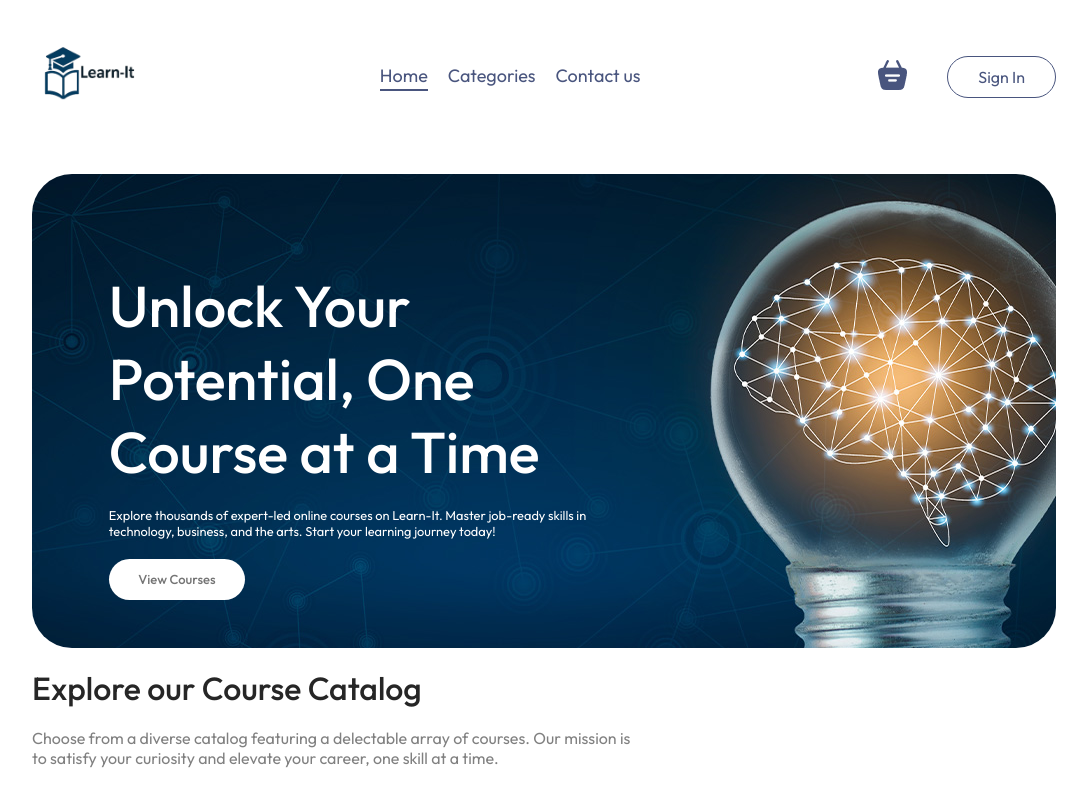
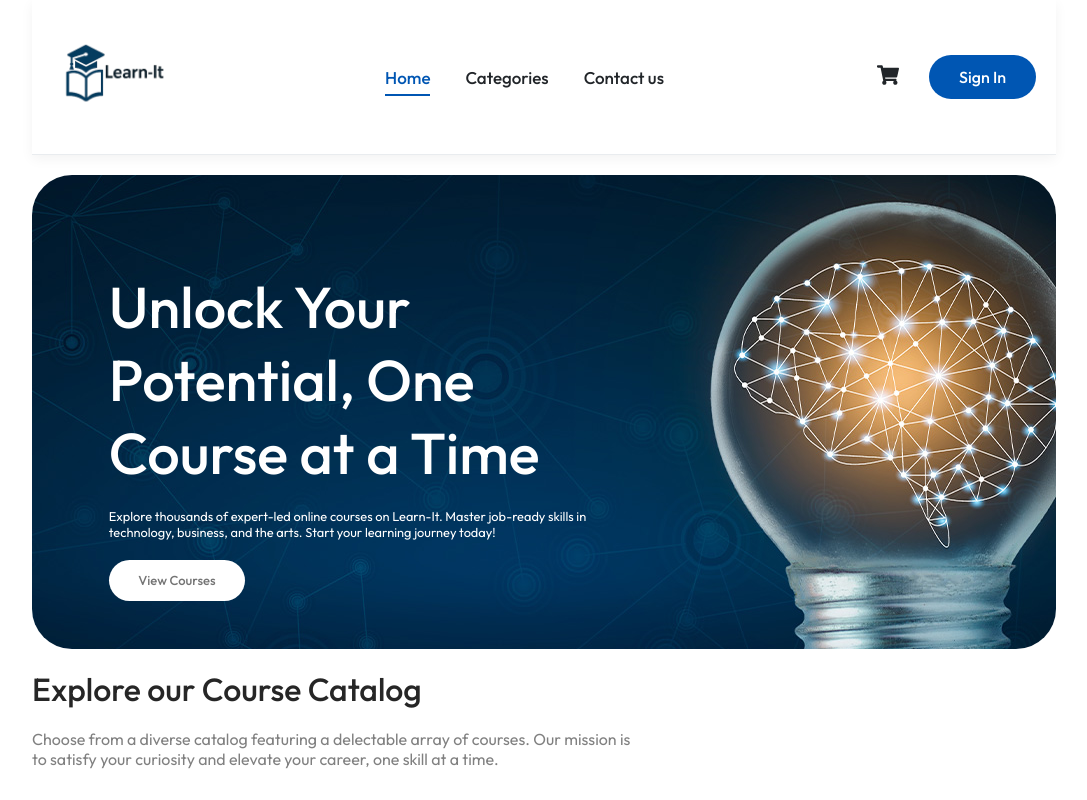
Before and after one commit to rZk1809/Learn-It, a React (Vite) app: page / in a window 1280 px wide. Shown: the top 800 px of the page, without its empty margins (96-1183 px from the left). Built offline with nearby package versions, Linux system fonts and the light colour scheme.

Commit message:
Changed navbar

```diff
--- a/package.json
+++ b/package.json
@@ -16,6 +16,7 @@
     "gh-pages": "^6.3.0",
     "react": "^19.1.0",
     "react-dom": "^19.1.0",
+    "react-icons": "^5.5.0",
     "react-router-dom": "^7.6.2"
   },
   "devDependencies": {
--- a/src/components/Navbar/Navbar.css
+++ b/src/components/Navbar/Navbar.css
@@ -1,111 +1,180 @@
+
+:root {
+    --primary-text: #212529;
+    --primary-accent: #0056b3;
+    --navbar-bg: #ffffff;
+    --navbar-shadow: 0 4px 12px rgba(0, 0, 0, 0.05);
+    --border-color: #e9ecef;
+    --accent-red: #dc3545;
+}
 .navbar {
-    padding: 20px 0px;
+    padding: 15px 0;
+    background-color: var(--navbar-bg);
+    box-shadow: var(--navbar-shadow);
+    position: relative;
+    top: 0;
+    left: 0;
+    width: 100%;
+    z-index: 1000;
+    border-bottom: 1px solid var(--border-color);
+}
+
+.navbar-container {
     display: flex;
     justify-content: space-between;
     align-items: center;
+    max-width: 1200px;
+    margin: 0 auto;
+    padding: 0 20px;
 }
 
 .navbar .logo {
-    width: 110px;
+    width: 120px;
+    transition: transform 0.3s ease;
+}
+.navbar .logo:hover {
+    transform: scale(1.05);
 }
 
-.navbar-menu {
+.navbar-menu-desktop {
     display: flex;
     list-style: none;
-    gap: 20px;
-    color: #49557E;
-    font-size: 18px;
+    gap: 35px;
+    color: var(--primary-text);
+    font-size: 17px;
+    font-weight: 500;
 }
 
-.navbar-menu .active {
-    padding-bottom: 2px;
-    border-bottom: 2px solid #49557E;
+.navbar-menu-desktop li a {
+    color: var(--primary-text);
+    text-decoration: none;
+    position: relative;
+    padding-bottom: 8px;
+    transition: color 0.3s ease;
+}
+
+.navbar-menu-desktop li a::after {
+    content: '';
+    position: absolute;
+    width: 0;
+    height: 2px;
+    bottom: 0;
+    left: 0;
+    background-color: var(--primary-accent);
+    transition: width 0.3s ease;
+}
+
+.navbar-menu-desktop li a:hover::after,
+.navbar-menu-desktop li a.active::after {
+    width: 100%;
+}
+
+.navbar-menu-desktop li a:hover,
+.navbar-menu-desktop li a.active {
+    color: var(--primary-accent);
 }
 
 .navbar-right {
     display: flex;
     align-items: center;
-    gap: 40px;
+    gap: 30px;
 }
 
-.navbar-search-icon{
-position: relative;
+.navbar-cart-icon {
+    position: relative;
+    color: var(--primary-text);
+    cursor: pointer;
 }
 
-.navbar-search-icon .dot{
+.navbar-cart-icon .dot {
     position: absolute;
-    min-width: 10px;
-    min-height: 10px;
-    background-color: #FF4C24;
-    border-radius: 5px;
-    top: -8px;
-    right: -8px;
+    width: 10px;
+    height: 10px;
+    background-color: var(--accent-red);
+    border-radius: 50%;
+    top: -4px;
+    right: -4px;
+    border: 1px solid var(--navbar-bg);
 }
 
 .navbar-right button {
-    background: transparent;
+    background-color: var(--primary-accent);
+    color: #fff;
     font-size: 16px;
-    color: #49557E;
-    border: 1px solid #49557E;
-    padding: 10px 30px;
+    font-weight: 500;
+    border: none;
+    padding: 12px 30px;
     border-radius: 50px;
     cursor: pointer;
-    transition: 0.3s;
+    transition: background-color 0.3s ease, transform 0.3s ease;
 }
 
 .navbar-right button:hover {
-    background: rgb(194, 194, 243);
+    background-color: #004494; /* Darker shade of accent */
+    transform: translateY(-2px);
 }
 
-@media (max-width:1050px) {
-    .navbar .logo {
-        width: 140px;
+/* 5. Hamburger Menu - Hidden on Desktop */
+.navbar-menu-icon {
+    display: none;
+    cursor: pointer;
+    color: var(--primary-text);
+}
+
+.navbar-menu-mobile {
+    display: none;
+}
+
+/* 6. Responsive Design */
+@media (max-width: 900px) {
+    .navbar-container {
+        padding: 0 15px;
+    }
+    .navbar-menu-desktop {
+        display: none; /* Hide desktop menu */
+    }
+    .navbar-menu-icon {
+        display: block; /* Show hamburger icon */
     }
 
-    .navbar-menu {
-        gap: 20px;
-        font-size: 17px;
+    /* Mobile Menu Styling */
+    .navbar-menu-mobile {
+        position: fixed;
+        top: 0;
+        right: -100%; /* Start off-screen */
+        width: 280px;
+        height: 100vh;
+        background-color: var(--navbar-bg);
+        box-shadow: -4px 0 15px rgba(0, 0, 0, 0.1);
+        display: flex;
+        flex-direction: column;
+        list-style: none;
+        padding: 20px 30px;
+        gap: 25px;
+        transition: right 0.4s cubic-bezier(0.25, 0.46, 0.45, 0.94);
     }
 
-    .navbar-right {
-        gap: 30px;
+    .navbar-menu-mobile.open {
+        right: 0; /* Slide in */
     }
 
-    .navbar-right img {
-        width: 22px;
+    .navbar-menu-mobile .mobile-logo-row {
+        display: flex;
+        justify-content: flex-end;
+        width: 100%;
+        margin-bottom: 20px;
+        cursor: pointer;
+        color: var(--primary-text);
     }
 
-    .navbar-right button {
-        padding: 8px 25px;
+    .navbar-menu-mobile li a {
+        font-size: 18px;
+        font-weight: 500;
+        color: var(--primary-text);
+        text-decoration: none;
+    }
+
+    .navbar-menu-mobile li a.active {
+        color: var(--primary-accent);
     }
 }
-
-@media (max-width:900px) {
-    .navbar .logo {
-        width: 120px;
-    }
-
-    .navbar-menu {
-        gap: 15px;
-        font-size: 16px;
-    }
-
-    .navbar-right {
-        gap: 20px;
-    }
-
-    .navbar-right img {
-        width: 20px;
-    }
-
-    .navbar-right button {
-        font-size: 15px;
-        padding: 7px 20px;
-    }
-}
-
-@media (max-width:750px) {
-    .navbar-menu {
-        display: none;
-    }
-}
--- a/src/components/Navbar/Navbar.jsx
+++ b/src/components/Navbar/Navbar.jsx
@@ -1,31 +1,42 @@
-import React, { useContext, useState } from 'react'
-import './Navbar.css'
-import { assets } from '../../assets/assets'
-import { Link } from 'react-router-dom'
-import { StoreContext } from '../../Context/StoreContext'
+import React, { useContext, useState } from 'react';
+import './Navbar.css';
+import { assets } from '../../assets/assets';
+import { Link } from 'react-router-dom';
+import { StoreContext } from '../../Context/StoreContext';
+import { FaBars, FaTimes, FaShoppingCart } from 'react-icons/fa';
 
 const Navbar = ({ setShowLogin }) => {
+    const [menu, setMenu] = useState("home");
+    const [isMobileMenuOpen, setMobileMenuOpen] = useState(false);
+    const { getTotalCartAmount } = useContext(StoreContext);
 
-    const [menu, setMenu] = useState("home");
-    const { getTotalCartAmount } = useContext(StoreContext);
+    const handleLinkClick = (menuName) => {
+        setMenu(menuName);
+        setMobileMenuOpen(false);
+    };
 
     return (
         <div className='navbar'>
+            <div className="navbar-container">
                 <Link to='/'><img className='logo' src={assets.logo} alt="Learn-It Logo" /></Link>
-            <ul className="navbar-menu">
-                <Link to="/" onClick={() => setMenu("home")} className={`${menu === "home" ? "active" : ""}`}>Home</Link>
-                <a href='#explore-categories' onClick={() => setMenu("categories")} className={`${menu === "categories" ? "active" : ""}`}>Categories</a>
-                <a href='#footer' onClick={() => setMenu("contact")} className={`${menu === "contact" ? "active" : ""}`}>Contact us</a>
+
+                <ul className="navbar-menu-desktop">
+                    <li><Link to="/" onClick={() => setMenu("home")} className={menu === "home" ? "active" : ""}>Home</Link></li>
+                    <li><a href='#explore-categories' onClick={() => setMenu("categories")} className={menu === "categories" ? "active" : ""}>Categories</a></li>
+                    <li><a href='#footer' onClick={() => setMenu("contact")} className={menu === "contact" ? "active" : ""}>Contact us</a></li>
                 </ul>
+
                 <div className="navbar-right">
-                <Link to='/cart' className='navbar-search-icon'>
-                    <img src={assets.cart_icon} alt="Cart" />
+                    <Link to='/cart' className='navbar-cart-icon'>
+                        <FaShoppingCart size={22} />
                         <div className={getTotalCartAmount() > 0 ? "dot" : ""}></div>
                     </Link>
                     <button onClick={() => setShowLogin(true)}>Sign In</button>
                 </div>
+
             </div>
-    )
-}
+        </div>
+    );
+};
 
-export default Navbar
+export default Navbar;
```
Also changed, not shown: 1 other file (tests, documents, lock files or other folders). Lines whose indentation alone changed are shown as unchanged.
